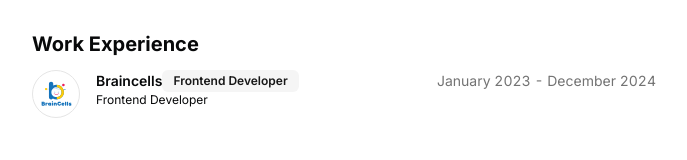
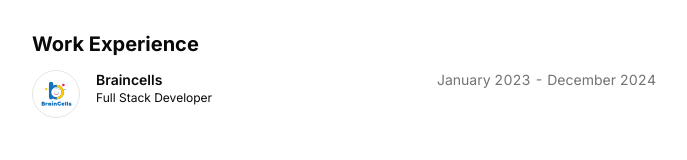
Before and after one commit to niku-19/portfolio, a Next.js app: page / in a window 1280 px wide. Shown: the part 478-638 px from the top of the page, without its empty margins (296-983 px from the left). Built offline with nearby package versions, Linux system fonts and the light colour scheme.

Commit message:
[chore] : removed badge

```diff
--- a/src/data/resume.tsx
+++ b/src/data/resume.tsx
@@ -76,9 +76,9 @@ export const DATA = {
     {
       company: "Braincells",
       href: "https://course.braincells.in/",
-      badges: ["Frontend Developer"],
+      badges: [],
       location: "Pune Maharashtra India",
-      title: "Frontend Developer",
+      title: "Full Stack Developer",
       logoUrl: "/brainCells-logo.svg",
       start: "January 2023",
       end: "December 2024",
```
